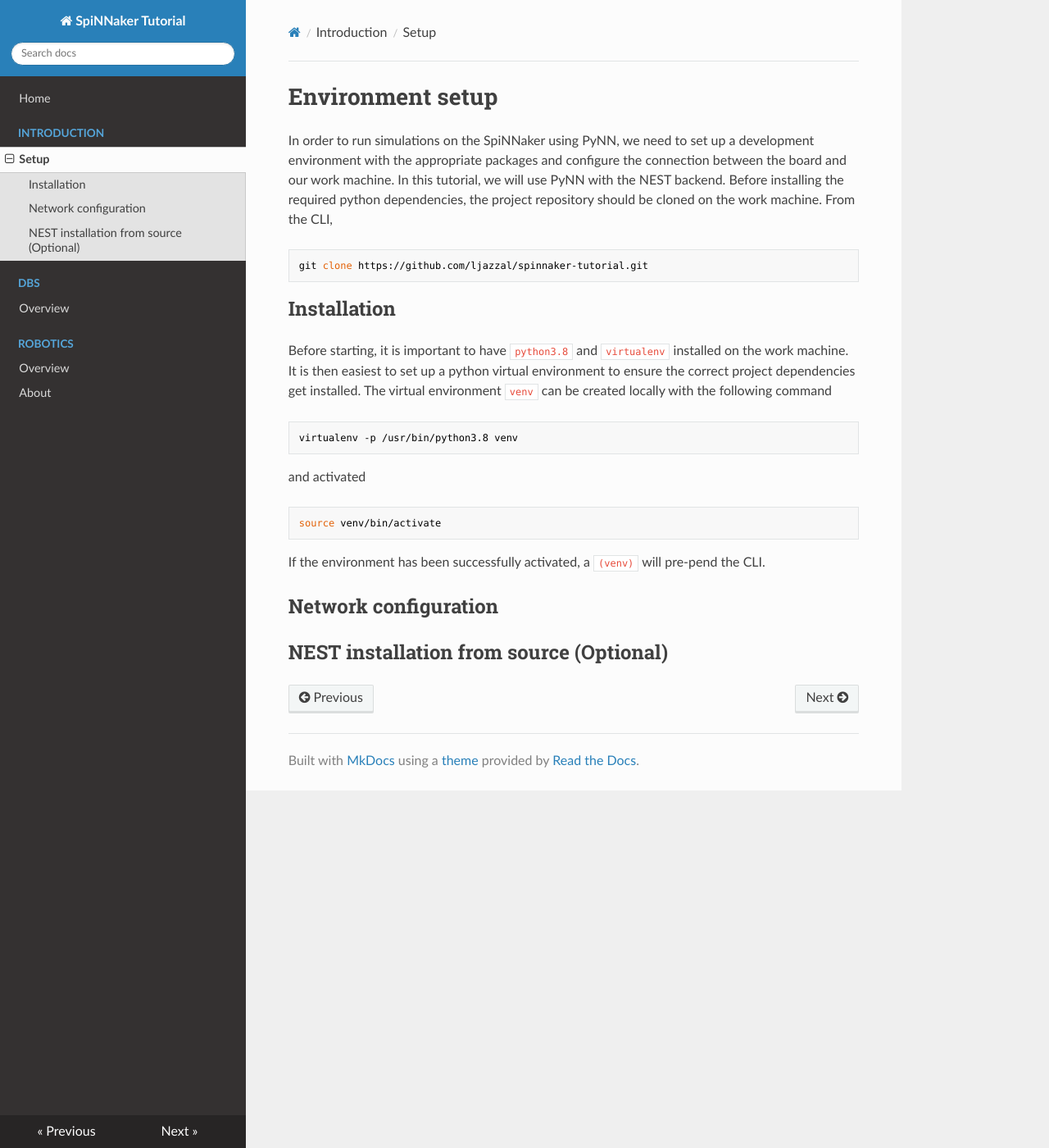
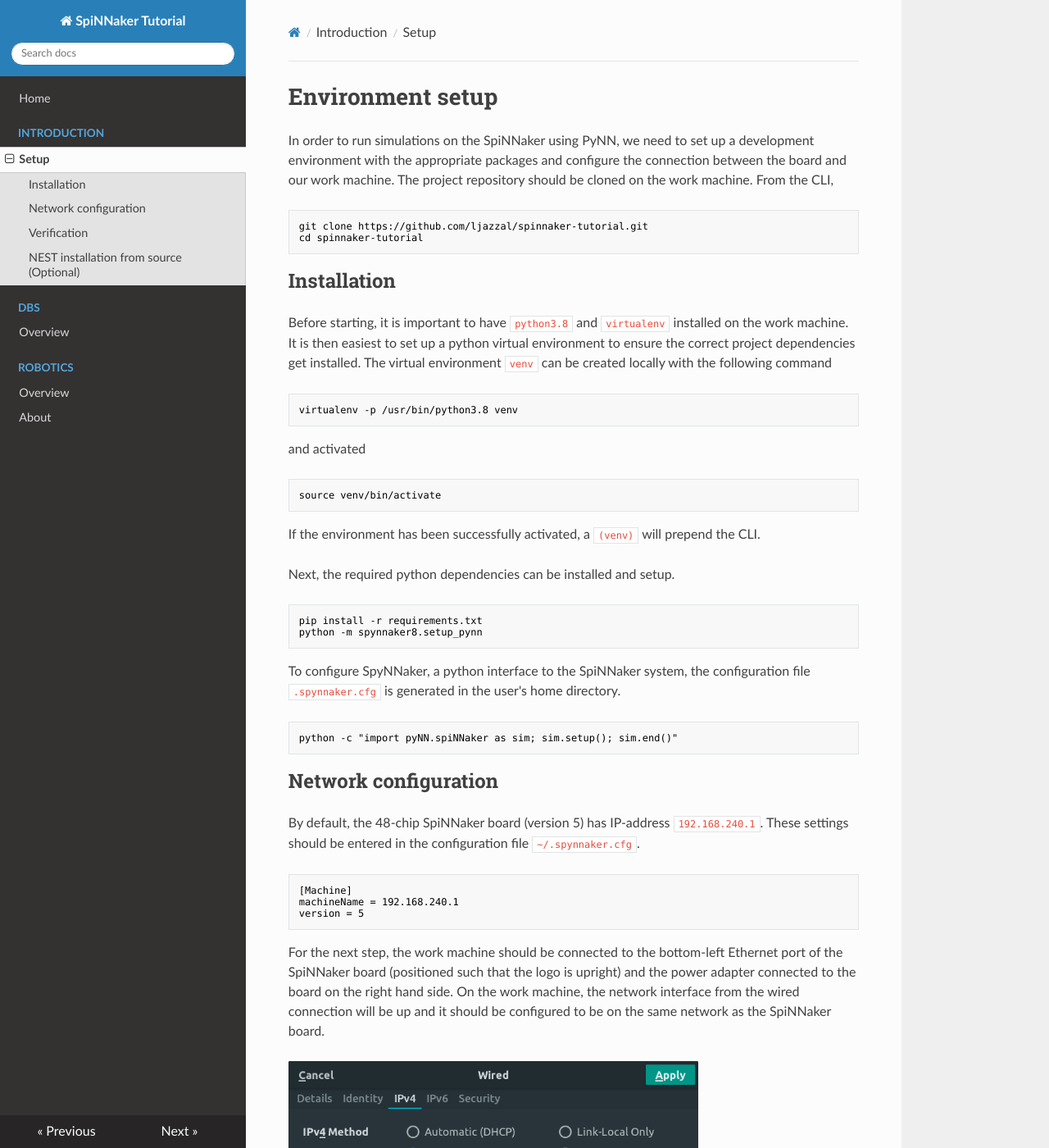
Before and after one commit to jazzalin/spinnaker-tutorial, an MkDocs documentation site: the page built from docs/installation/setup.md, in a window 1280 px wide and 1400 px high. Shown: the whole window at 82% size. Built offline with MkDocs 1.6.1, drawn with Linux system fonts in a browser that asks for light colours; nearby versions of some CDN libraries; some of the changed text lies outside the part shown.

Commit message:
Updated setup instructions with imgs

````diff
--- a/docs/installation/setup.md
+++ b/docs/installation/setup.md
@@ -1,26 +1,86 @@
 # Environment setup
 
-In order to run simulations on the SpiNNaker using PyNN, we need to set up a development environment with the appropriate packages and configure the connection between the board and our work machine. In this tutorial, we will use PyNN with the NEST backend. Before installing the required python dependencies, the project repository should be cloned on the work machine. From the CLI,
+In order to run simulations on the SpiNNaker using PyNN, we need to set up a development environment with the appropriate packages and configure the connection between the board and our work machine. The project repository should be cloned on the work machine. From the CLI,
 
-```
+```console
 git clone https://github.com/ljazzal/spinnaker-tutorial.git
+cd spinnaker-tutorial
 ```
 
 ## Installation
 Before starting, it is important to have `python3.8` and `virtualenv` installed on the work machine. It is then easiest to set up a python virtual environment to ensure the correct project dependencies get installed. The virtual environment `venv` can be created locally with the following command
 
-```
+```console
 virtualenv -p /usr/bin/python3.8 venv
 ```
 
 and activated
 
-```
+```console
 source venv/bin/activate
 ```
 
-If the environment has been successfully activated, a `(venv)` will pre-pend the CLI.
+If the environment has been successfully activated, a `(venv)` will prepend the CLI.
+
+Next, the required python dependencies can be installed and setup.
+
+```console
+pip install -r requirements.txt
+python -m spynnaker8.setup_pynn
+```
+
+To configure SpyNNaker, a python interface to the SpiNNaker system, the configuration file `.spynnaker.cfg` is generated in the user's home directory.
+
+```console
+python -c "import pyNN.spiNNaker as sim; sim.setup(); sim.end()"
+```
 
 ## Network configuration
 
+By default, the 48-chip SpiNNaker board (version 5) has IP-address `192.168.240.1`. These settings should be entered in the configuration file `~/.spynnaker.cfg`.
+
+```console
+[Machine]
+machineName = 192.168.240.1
+version = 5
+```
+
+For the next step, the work machine should be connected to the bottom-left Ethernet port of the SpiNNaker board (positioned such that the logo is upright) and the power adapter connected to the board on the right hand side. On the work machine, the network interface from the wired connection will be up and it should be configured to be on the same network as the SpiNNaker board.
+
+<img src="../../img/network_conf.png" alt="Wired connection configuration" width="500"/>
+
+
+From the CLI, the connection can be checked by pinging the board
+
+```console
+ping 192.168.240.1
+# 64 bytes from 192.168.240.1 (...)
+# 64 bytes from 192.168.240.1 (...)
+```
+
+## Verification
+
+The setup can be verified by running a PyNN example simulation.
+
+```console
+# Download the examples
+wget https://github.com/SpiNNakerManchester/PyNN8Examples/archive/refs/tags/Spinnaker6.0.0.zip
+
+# Extract
+unzip Spinnaker6.0.0.zip
+
+# Run example
+python PyNN8Examples-Spinnaker6.0.0/examples/va_benchmark.py
+```
+
+If the setup was successful, the terminal will quickly fill up with logs as the simulation is transfered and run on the board. The output should look something like this:
+
+<img src="../../img/benchmark.png" alt="SpiNNaker setup benchmark" width="500"/>
+
 ## NEST installation from source (Optional)
+
+While we ultimately want to run simulations on the SpiNNaker board, PyNN supports many backends which can prove useful to the development of simulations.
+
+<a href="https://drive.ebrains.eu/f/5cc33060181844268243/"><img src="../../img/backends.png" alt="PyNN backend options" width="500"></a>
+
+Unfortunately, each backend supports a different subset of the PyNN library. However, significant overlap was found between the SpiNNaker support and the NEST support. For this reason, we have used NEST as a complementary, "off-board", alternative for development. While not required for the tutorial, the following instructions detail the installation of the latest NEST release from source for future reference.
````
Also changed, not shown: docs/img/backends.png (added), docs/img/benchmark.png (added), docs/img/network_conf.png (added).
